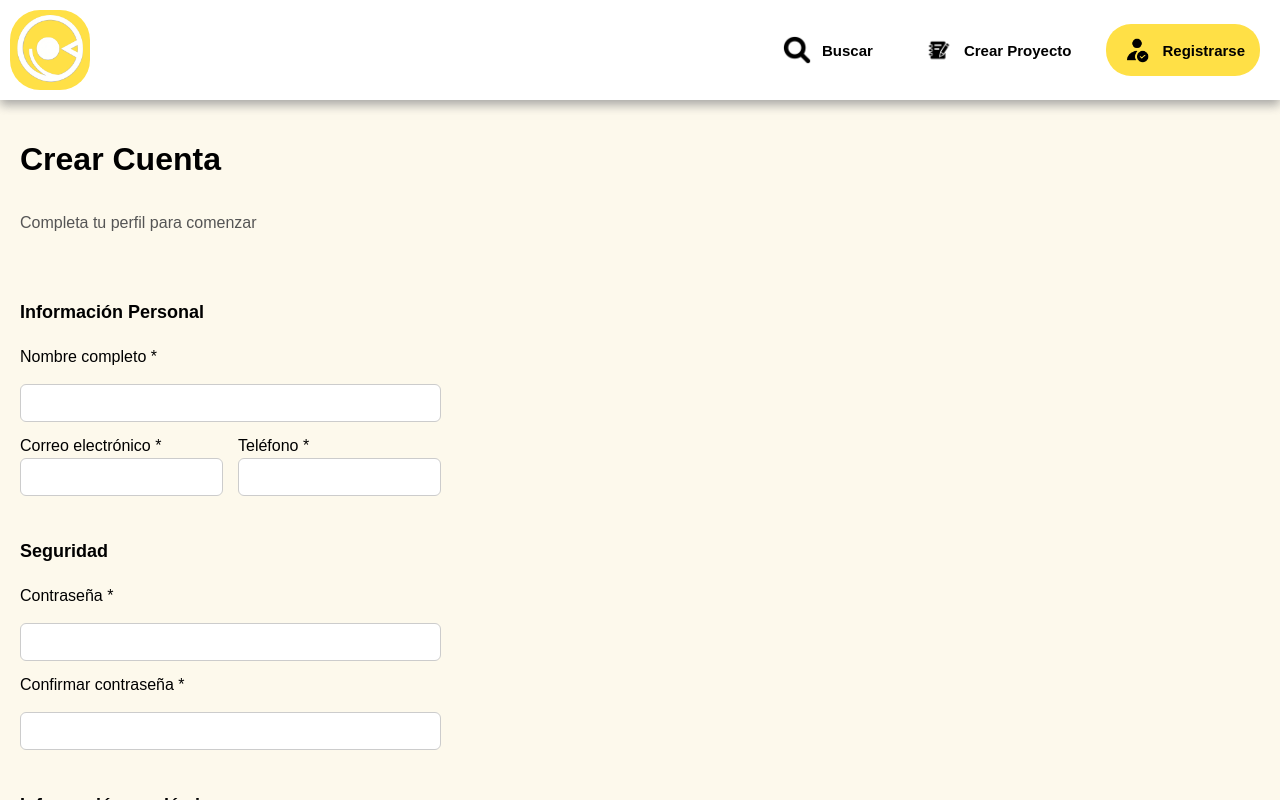
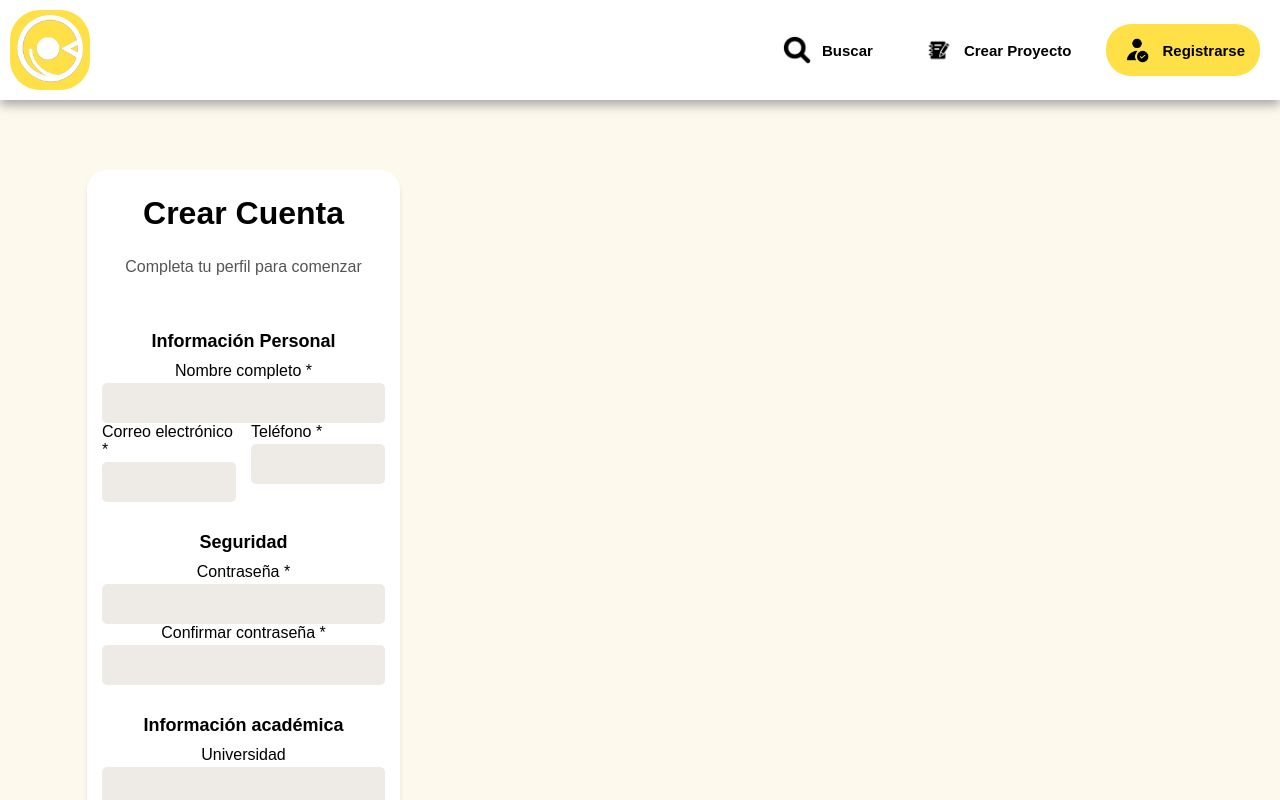
Before and after one commit to vicentt16/WorkPalFrontEnd, a React (Vite) app in the folder WorkPal/: page / in a window 1280 px wide. Shown: the top 800 px of the page. Built offline with nearby package versions, Linux system fonts and the light colour scheme.

Commit message:
Cambios 8
Cambios 8

```diff
--- a/WorkPal/src/Pages/RegisterUser.css
+++ b/WorkPal/src/Pages/RegisterUser.css
@@ -11,8 +11,7 @@ body {
 }
 
 .register-page h1 {
-  text-align: left;
-  margin-bottom: 5px;
+  margin: 10px;
 }
 
 .register-page p {
@@ -30,8 +29,15 @@ body {
 .register-form {
   display: flex;
   flex-direction: column;
-  gap: 15px;
-  align-items: stretch;
+  margin-top: 50px;
+  background-color: white;
+  border-radius: 20px;
+  width: 65%;
+  margin-left: 15%;
+  margin-right: 15%;
+  padding: 15px;
+  box-shadow: 0px 5px 5px rgba(139, 139, 139, 0.218);
+  align-items: center;
 }
 
 label {
@@ -41,9 +47,11 @@ label {
 
 input, textarea {
   width: 100%;
+  height: 40px;
+  background-color: rgb(238, 235, 231);
   padding: 10px;
-  border-radius: 6px;
-  border: 1px solid #ccc;
+  border-radius: 5px;
+  border: none;
   font-size: 14px;
   box-sizing: border-box;
 }
@@ -89,3 +97,124 @@ input, textarea {
 .submit-button:hover {
   background: #d99c00;
 }
+
+/*
+.file-input {
+    display: none;
+}
+*/
+
+/*
+.info-section{
+    margin-top: 10px;
+}
+
+.create-icon-info{
+    background-color:  rgb(255, 224, 70);
+    border-radius: 15px;
+
+    min-width: 50px;
+    min-height: 50px;
+}
+
+.project-image{
+    min-width: 300px;
+    min-height: 300px;
+}
+
+.image-button{
+    background-color:  rgb(255, 224, 70);
+    border-radius: 10px;
+    appearance: none;
+}
+
+.description-input{
+    min-height: 100px;
+
+}
+
+.ok-button{
+    background-color:  rgb(255, 224, 70);
+    border-radius: 15px;
+
+    align-items: center;
+    justify-content: center;
+}
+
+.ok-button:hover{
+    background-color: rgba(255, 224, 70, 0.552);
+    transform : translateY(-5px);
+    transition: all 0.3s;
+}
+
+.add-image-scroll{
+    display: flex;
+    overflow-x: scroll;
+    white-space: nowrap;
+}
+
+.upper-panel{
+    padding-top: 120px;
+    padding-bottom: 30px;
+    display:flex;
+    flex-direction: column;
+
+    background-color: white;
+    box-shadow: 0px 5px 5px rgba(139, 139, 139, 0.218);
+
+    width: 100%;
+}
+
+.upper-panel-text{
+    display: flex;
+    flex-direction: column;
+    padding-left:30px;
+}
+
+.upper-panel-button{
+
+    width: 120px;
+
+    margin-left:30px;
+}
+
+.total{
+    display:flex;
+    flex-direction: column;
+
+    width: 100%;
+}
+
+.date-input{
+    display: flex;
+    flex-direction: row;
+
+    justify-content: center;
+}
+
+.date-section{
+    width: 40%;
+
+    margin-top: 20px;
+    margin-bottom: 20px;
+    margin-left: 5%;
+    margin-right: 5%;
+    flex-direction: column;
+}
+.habilities-module{
+    background-color: rgb(255, 224, 70);
+
+    border-radius: 20px;
+    max-width: 15%;
+
+    justify-content: center;
+}
+
+.habilities{
+    display: flex;
+    flex-direction: row;
+
+
+    padding: 10px;
+}
+*/
```
